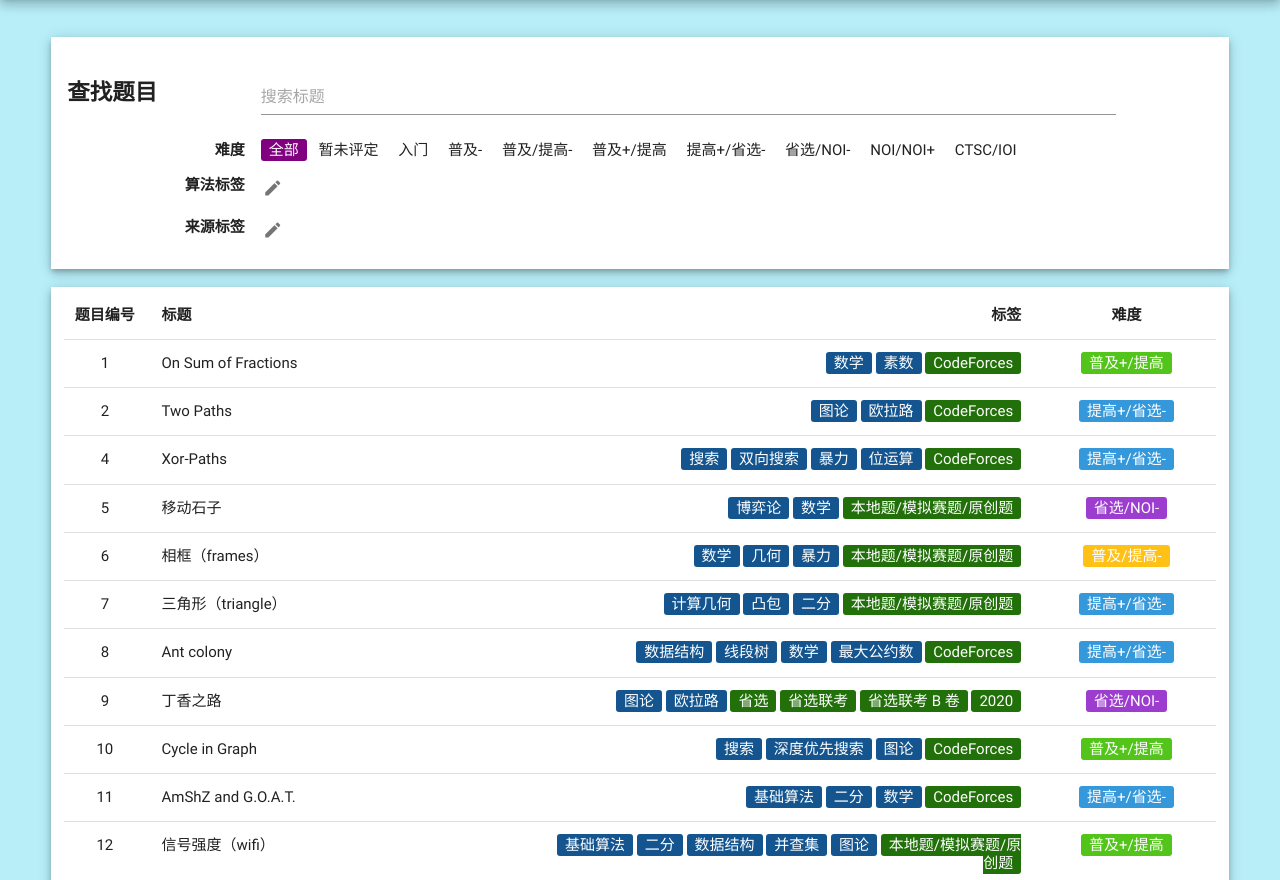
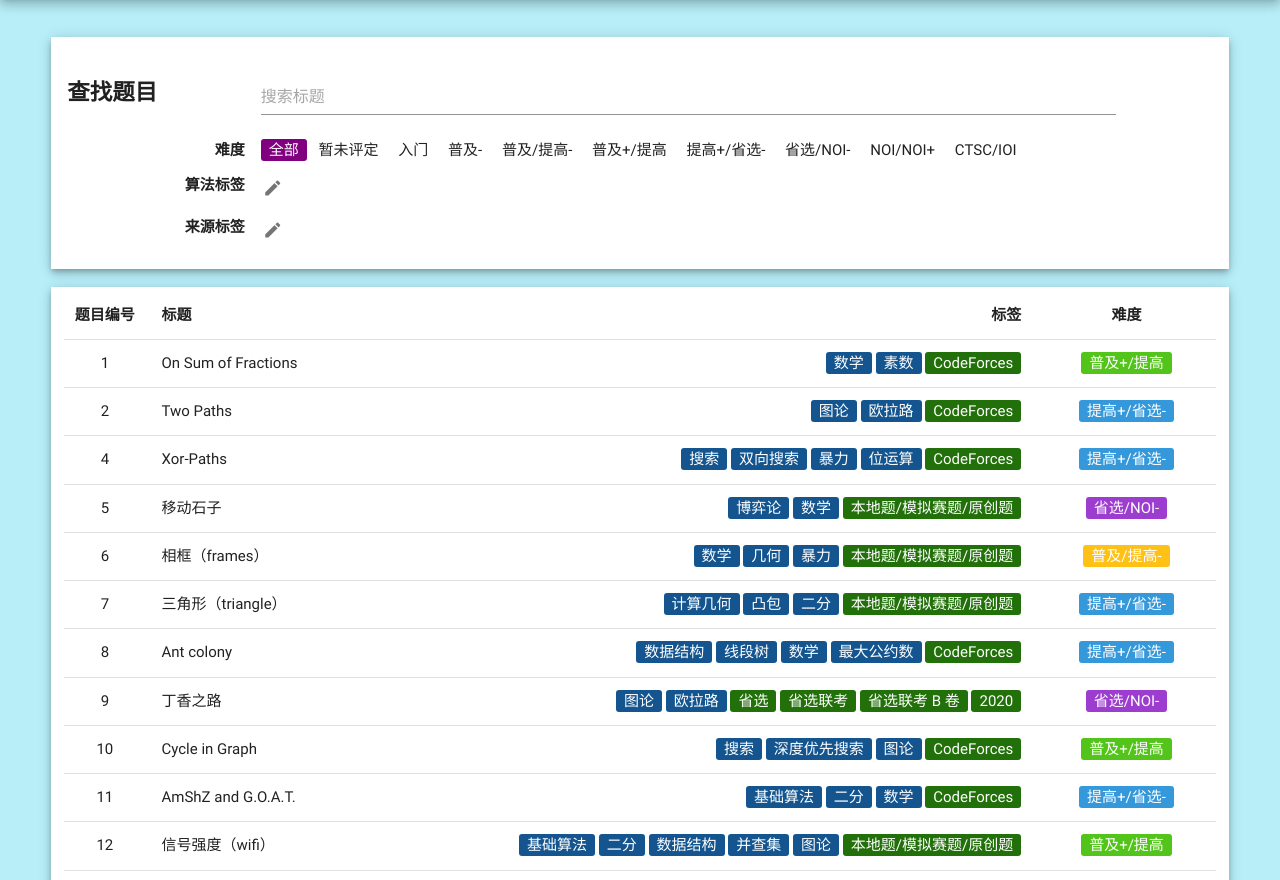
Before and after one commit to JYRowe/molmin.github.io, a plain HTML site: page problems.html in a window 1280 px wide. Shown: the part 67-947 px from the top of the page. Drawn offline with Linux system fonts and the light colour scheme.

Commit message:
Update problems.html

```diff
--- a/problems.html
+++ b/problems.html
@@ -56,9 +56,9 @@
 					if(flag2&&flag)continue;
 					htmlcode=htmlcode+'<div class="mdui-divider mdui-m-y-0"></div><div class="mdui-row pr'+
 						'oblemsearch-problem"><div class="mdui-col-xs-1"><p class="problemsearch-pid">'   +
-						tmp[0]+'</p></div><div class="mdui-col-xs-4" onclick="window.location.href=\'/pro'+
+						tmp[0]+'</p></div><div class="mdui-col-xs-3" onclick="window.location.href=\'/pro'+
 						'blem?id='+tmp[0]+'\';"><p class="problemsearch-title">'+tmp[1]+'</p></div><div c'+
-						'lass="mdui-col-xs-5"><p class="problemsearch-algorithmtag">'                     +
+						'lass="mdui-col-xs-6"><p class="problemsearch-algorithmtag">'                     +
 						gettags(tmp[3].split(";"),"#14558f")+'&nbsp;'+gettags(tmp[4].split(";"),"#22700a")+
 						'</p></div><div class="mdui-col-xs-2"><p class="problemsearch-difficultytag">'    +
 						difficulty(tmp[2])+'</p></div></div>';
@@ -267,10 +267,10 @@
 					<div class="mdui-col-xs-1">
 						<p class="problemsearch-pid"><strong>题目编号</strong></p>
 					</div>
-					<div class="mdui-col-xs-4">
+					<div class="mdui-col-xs-3">
 						<p><strong>标题</strong></p>
 					</div>
-					<div class="mdui-col-xs-5">
+					<div class="mdui-col-xs-6">
 						<p class="problemsearch-algorithmtag"><strong>标签</strong></p>
 					</div>
 					<div class="mdui-col-xs-2">
```
